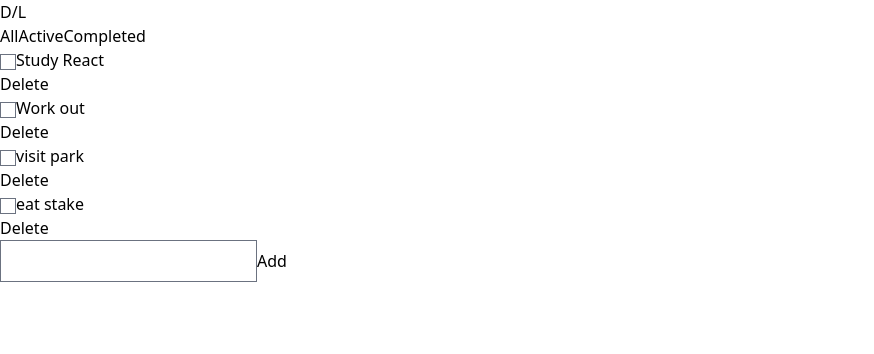
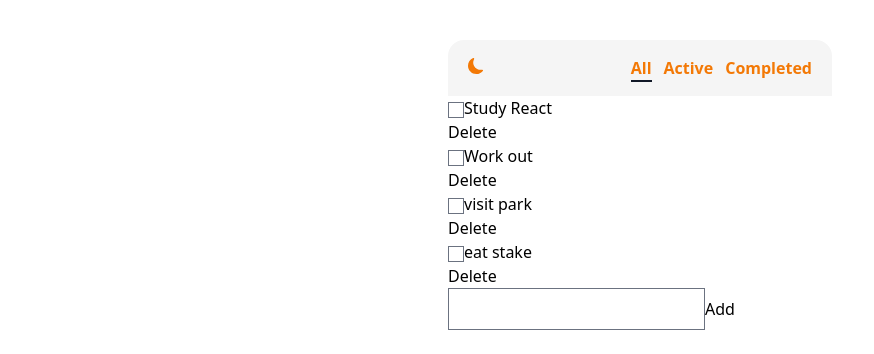
Before and after one commit to morumbi-sp/todo-list-dream, a React (Create React App) app: page / in a window 1280 px wide. Shown: the top 354 px of the page, without its empty margins (0-874 px from the left). Built offline with nearby package versions, Linux system fonts and the light colour scheme.

Commit message:
nav bar finish

```diff
--- a/package.json
+++ b/package.json
@@ -10,8 +10,10 @@
     "@types/node": "^16.18.24",
     "@types/react": "^18.0.37",
     "@types/react-dom": "^18.0.11",
+    "framer-motion": "^10.12.4",
     "react": "^18.2.0",
     "react-dom": "^18.2.0",
+    "react-icons": "^4.8.0",
     "react-scripts": "5.0.1",
     "typescript": "^4.9.5",
     "web-vitals": "^2.1.4"
--- a/src/App.tsx
+++ b/src/App.tsx
@@ -1,17 +1,17 @@
+import { useState } from 'react';
+import BackBoard from './components/BackBoard';
+import NavBar from './components/NavBar';
+
 function App() {
+  const [darkMode, setDarkMode] = useState(false);
+
+  const handleDarkMode = () => {
+    setDarkMode((prev) => !prev);
+  };
   return (
-    <div>
+    <BackBoard darkMode={darkMode}>
       {/* Nav Bar */}
-      <div>
-        <div>
-          <button>D/L</button>
-        </div>
-        <div>
-          <button>All</button>
-          <button>Active</button>
-          <button>Completed</button>
-        </div>
-      </div>
+      <NavBar toggleDarkMode={handleDarkMode} darkMode={darkMode} />
 
       {/* Main */}
       <div>
@@ -33,7 +33,7 @@ function App() {
         <input type='text' />
         <button type='submit'>Add</button>
       </form>
-    </div>
+    </BackBoard>
   );
 }
 
--- /dev/null
+++ b/src/components/BackBoard.tsx
@@ -0,0 +1,18 @@
+import React, { ReactNode, useState } from 'react';
+
+interface Props {
+  children: ReactNode;
+  darkMode: boolean;
+}
+
+export default function BackBoard({ children, darkMode }: Props) {
+  return (
+    <div
+      className={`${
+        darkMode && 'dark'
+      } mx-auto mt-10 min-h-[400px] max-w-sm overflow-hidden rounded-2xl `}
+    >
+      {children}
+    </div>
+  );
+}
--- /dev/null
+++ b/src/components/NavBar.tsx
@@ -0,0 +1,40 @@
+import React, { useState } from 'react';
+import { BsFillMoonFill } from 'react-icons/bs';
+import { MdSunny } from 'react-icons/md';
+import NavButton from './NavButton';
+
+interface Props {
+  toggleDarkMode: () => void;
+  darkMode: boolean;
+}
+
+export default function NavBar({ toggleDarkMode, darkMode }: Props) {
+  const [navMenu, setNavMenu] = useState<'all' | 'active' | 'completed'>('all');
+
+  const handleNavMenu = (event: React.BaseSyntheticEvent) => {
+    setNavMenu(event.target.name);
+  };
+
+  return (
+    <div className=' flex items-center justify-between bg-light-200 px-5 py-4 text-light-accent dark:bg-dark-200 dark:text-dark-accent'>
+      <div>
+        <button onClick={toggleDarkMode}>
+          {darkMode ? <MdSunny /> : <BsFillMoonFill />}
+        </button>
+      </div>
+      <div className='flex items-center justify-between space-x-3 font-semibold'>
+        <NavButton handleNavMenu={handleNavMenu} title='all' active={navMenu} />
+        <NavButton
+          handleNavMenu={handleNavMenu}
+          title='active'
+          active={navMenu}
+        />
+        <NavButton
+          handleNavMenu={handleNavMenu}
+          title='completed'
+          active={navMenu}
+        />
+      </div>
+    </div>
+  );
+}
--- /dev/null
+++ b/src/components/NavButton.tsx
@@ -0,0 +1,24 @@
+import React from 'react';
+import { motion } from 'framer-motion';
+
+interface Props {
+  handleNavMenu: (e: React.BaseSyntheticEvent) => void;
+  title: 'all' | 'active' | 'completed';
+  active: 'all' | 'active' | 'completed';
+}
+
+export default function NavButton({ handleNavMenu, title, active }: Props) {
+  return (
+    <div className='relative'>
+      <button className={`capitalize `} name={title} onClick={handleNavMenu}>
+        {title}
+      </button>
+      {active === title && (
+        <motion.div
+          layoutId='bar'
+          className='absolute w-full border-b-2 border-light-text dark:border-dark-text'
+        ></motion.div>
+      )}
+    </div>
+  );
+}
```
Also changed, not shown: 1 other file (tests, documents, lock files or other folders).
